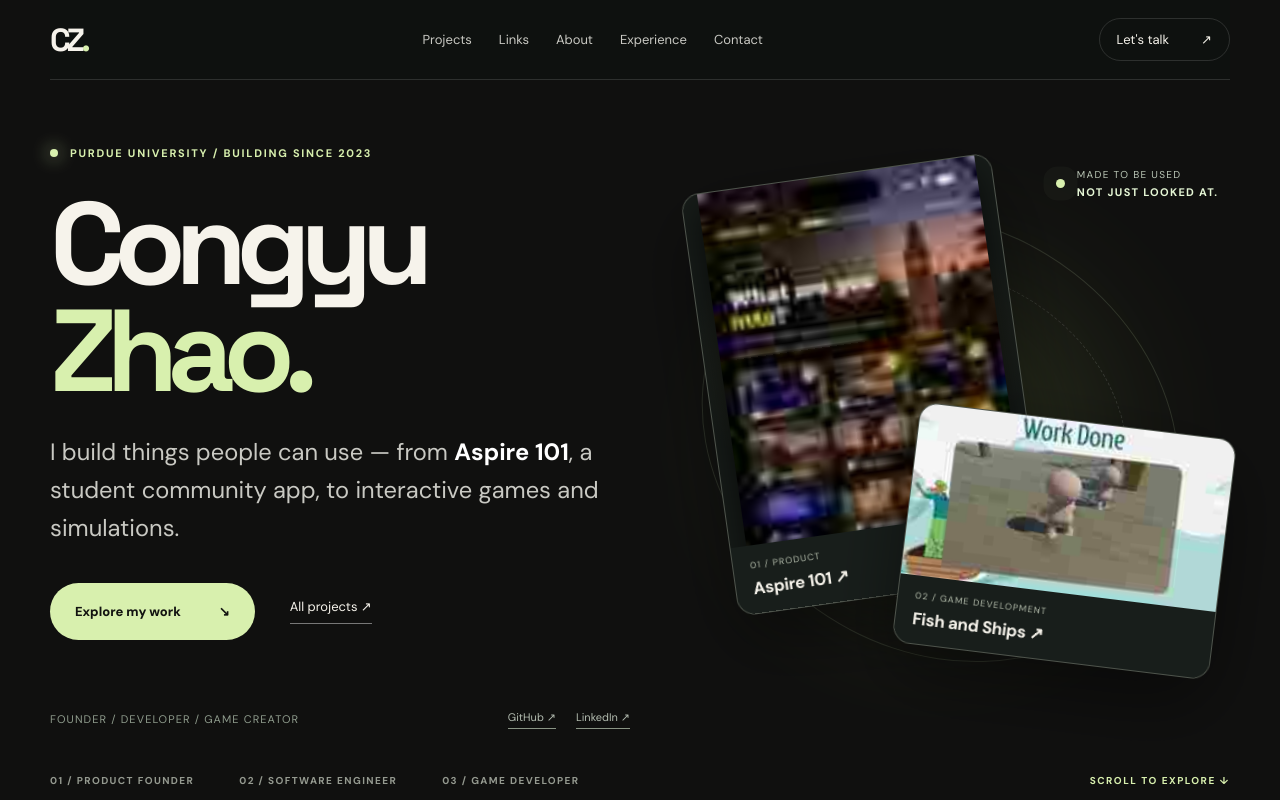
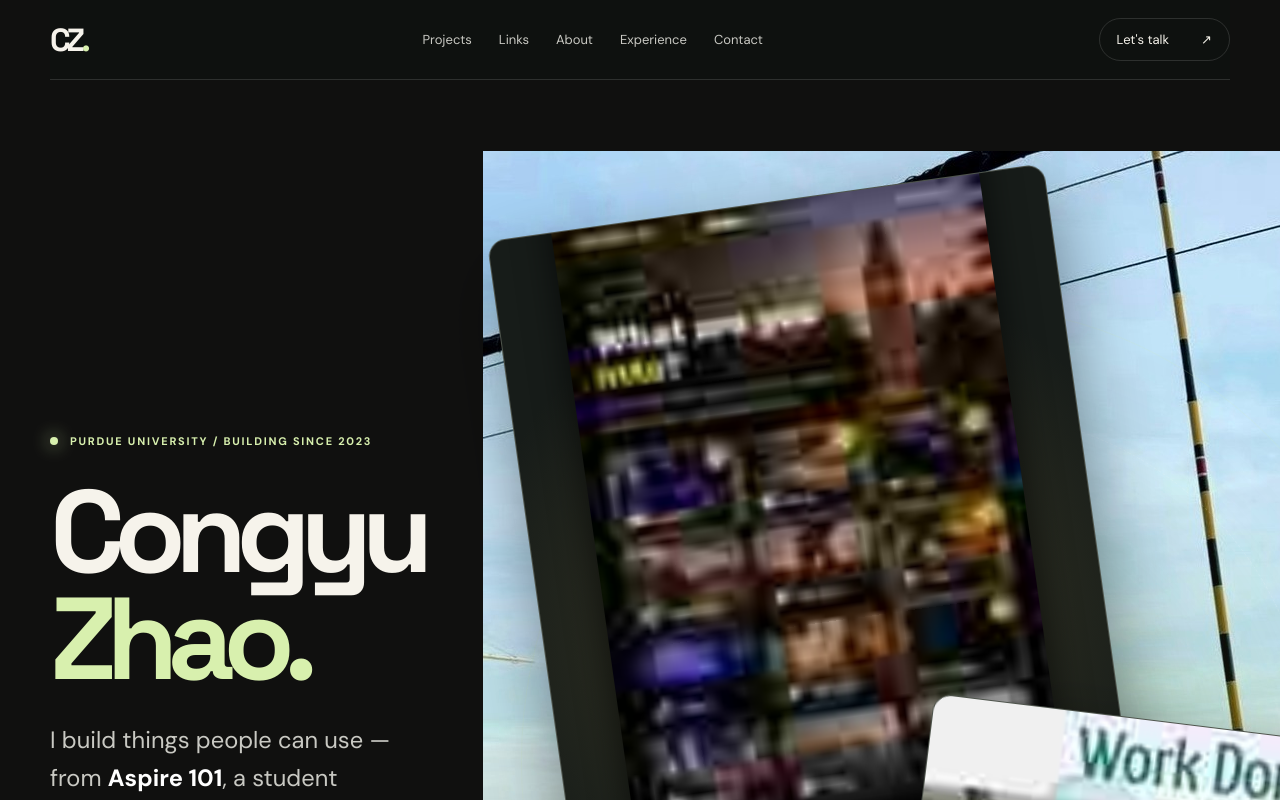
Before and after one commit to skrgulang/congyuzhao-portfolio, a Next.js app: page / in a window 1280 px wide. Shown: the top 800 px of the page. Built offline with nearby package versions, Linux system fonts and the light colour scheme.

Commit message:
Restore original portrait to hero and About while keeping live project previews

```diff
--- a/app/page.js
+++ b/app/page.js
@@ -47,8 +47,9 @@ export default function Home(){
       <div className="heroButtons"><a className="btnSolid" href="#work">Explore my work <span>↘</span></a><Link className="btnText" href="/projects">All projects ↗</Link></div>
       <div className="heroSocial"><span>FOUNDER / DEVELOPER / GAME CREATOR</span><a href="https://github.com/skrgulang" target="_blank" rel="noopener noreferrer">GitHub ↗</a><a href="https://www.linkedin.com/in/congyu-zhao-5226b52b1/" target="_blank" rel="noopener noreferrer">LinkedIn ↗</a></div>
     </div>
-    <div className="heroArtwork interactiveShowcase" ref={artRef} onPointerMove={onArtMove} onPointerLeave={onArtLeave} aria-label="Interactive showcase of Aspire 101 and Fish and Ships">
+    <div className="heroArtwork interactiveShowcase" ref={artRef} onPointerMove={onArtMove} onPointerLeave={onArtLeave} aria-label="Coastal portrait and interactive previews of Aspire 101 and Fish and Ships">
       <div className="showcaseOrbit" aria-hidden="true"/>
+      <figure className="showcasePortrait"><img src="/images/hero-recovered.jpg" width="960" height="1200" alt="Congyu Zhao by the coast in black T-shirt and sunglasses" fetchPriority="high"/><figcaption>CONGYU ZHAO · COASTAL PORTRAIT</figcaption></figure>
       <Link href="/projects/aspire-101" className="showcaseCard showcaseCardMain" aria-label="Open Aspire 101 case study"><div className="showcaseImage aspireShowcaseImage"><img src="/showcase/aspire-onboarding-concept.svg" alt="Aspire 101 onboarding design concept" width="180" height="350"/></div><div className="showcaseCardCaption"><span>01 / PRODUCT</span><strong>Aspire 101 ↗</strong></div></Link>
       <Link href="/projects/fish-and-ships" className="showcaseCard showcaseCardSide" aria-label="Open Fish and Ships case study"><img src="/showcase/fish-characters.svg" width="330" height="190" alt="Actual Fish and Ships development frame"/><div className="showcaseCardCaption"><span>02 / GAME DEVELOPMENT</span><strong>Fish and Ships ↗</strong></div></Link>
       <div className="showcaseNote"><span className="showcasePulse"/><span>MADE TO BE USED<br/><strong>NOT JUST LOOKED AT.</strong></span></div>
@@ -59,7 +60,7 @@ export default function Home(){
   <section className="aspireCase frame reveal-on-scroll" aria-label="Aspire 101 case study"><div className="caseHeader"><p className="newEyebrow">FEATURED STARTUP / ASPIRE 101</p><h2>Why I started <em>Aspire 101.</em></h2><p>At Purdue, I kept seeing the same requests scattered across group chats: rides, help moving, people looking for teammates. I started Aspire 101 to make those connections easier to find.</p></div><div className="caseSteps"><div><span>01 / THE PROBLEM</span><h3>Too many separate group chats.</h3><p>It's easy to miss a request or an event if you're not already in the right chat.</p></div><div><span>02 / THE PRODUCT</span><h3>A place to post and respond.</h3><p>Posts, replies, profiles, and messages are designed around the things students actually need.</p></div><div><span>03 / THE BUILD</span><h3>Working on web and mobile.</h3><p>Built with Next.js, Supabase, and Stripe integrations, with an Expo React Native mobile application in development.</p></div></div><div className="featureActions"><Link className="btnSolid" href="/projects/aspire-101">Read the case study ↗</Link><a href="https://www.aspires101.com/" target="_blank" rel="noopener noreferrer">Visit live product ↗</a></div></section>
   <section className="fishShowcase frame reveal-on-scroll" id="fish-demo" aria-label="Fish and Ships development presentation"><div><p className="newEyebrow">FISH AND SHIPS / DEVELOPMENT PRESENTATION</p><h2>Inside <em>Fish and Ships.</em></h2><p>Our demo walks through the Unity prototype: inventory, level editing, character interaction, and island terrain. It also shows the work behind the scenes.</p><div className="fishShowcaseLinks"><Link className="btnSolid" href="/projects/fish-and-ships">See the project ↗</Link><a className="plainProjectLink" href="https://canva.link/u458h0dmje58utc" target="_blank" rel="noopener noreferrer">Watch demo ↗</a><span>Full demo · 3 min 59 sec · External Canva link</span></div></div><div className="fishDetails"><article><b>01 / INVENTORY</b><h3>Items, categories & actions</h3><p>Fish, tools and materials with item selection and in-game actions.</p></article><article><b>02 / WORLD</b><h3>Island & terrain</h3><p>Exploration environments, island generation and terrain editing in Unity.</p></article><article><b>03 / GAMEPLAY</b><h3>Interactions & iteration</h3><p>Playable character actions, development testing, and team iteration.</p></article></div></section>
   <section className="projectLinks frame reveal-on-scroll" id="links"><div><p className="newEyebrow">LINKS</p><h2>Find me <em>elsewhere.</em></h2></div><div className="outboundLinks"><a href="https://www.aspires101.com/" target="_blank" rel="noopener noreferrer"><span>Aspire 101</span><strong>Live product ↗</strong></a><a href="https://github.com/skrgulang" target="_blank" rel="noopener noreferrer"><span>GitHub</span><strong>Repositories ↗</strong></a><a href="https://www.linkedin.com/in/congyu-zhao-5226b52b1/" target="_blank" rel="noopener noreferrer"><span>LinkedIn</span><strong>Experience & updates ↗</strong></a><a href="https://www.instagram.com/congyu_zhao/" target="_blank" rel="noopener noreferrer"><span>Instagram</span><strong>Personal updates ↗</strong></a><a href="mailto:24zhaocongyu@gmail.com"><span>Email</span><strong>Get in touch ↗</strong></a></div></section>
-  <section className="newAbout frame reveal-on-scroll" id="about"><div><p className="newEyebrow">02 / ABOUT</p><h2>A little<br/><em>about me.</em></h2></div><div className="aboutRight"><p>I'm studying at <strong>Purdue University</strong>. I founded <strong>Aspire 101</strong> under Cloudora Labs and co-founded the game studio <strong>3AM</strong>.</p><p>Most days I'm working on product decisions, React and Supabase code, or a Unity scene. I like switching between the technical details and the experience someone has using what I build.</p><div className="capabilities"><div><span>BUILD</span>Next.js · React Native · Supabase · Stripe</div><div><span>CREATE</span>Unity · C# · 3D environments · Game systems</div><div><span>EXPLORE</span>Product thinking · UX · Visual storytelling</div></div></div></section>
+  <section className="newAbout frame reveal-on-scroll" id="about"><div><p className="newEyebrow">02 / ABOUT</p><h2>A little<br/><em>about me.</em></h2><figure className="aboutPortrait"><img src="/images/hero-recovered.jpg" width="960" height="1200" alt="Congyu Zhao photographed near the coast" loading="lazy"/><figcaption>From my personal photo archive</figcaption></figure></div><div className="aboutRight"><p>I'm studying at <strong>Purdue University</strong>. I founded <strong>Aspire 101</strong> under Cloudora Labs and co-founded the game studio <strong>3AM</strong>.</p><p>Most days I'm working on product decisions, React and Supabase code, or a Unity scene. I like switching between the technical details and the experience someone has using what I build.</p><div className="capabilities"><div><span>BUILD</span>Next.js · React Native · Supabase · Stripe</div><div><span>CREATE</span>Unity · C# · 3D environments · Game systems</div><div><span>EXPLORE</span>Product thinking · UX · Visual storytelling</div></div></div></section>
   <section className="newExperience frame reveal-on-scroll" id="experience"><div className="sectionTop"><div><p className="newEyebrow">03 / JOURNEY</p><h2>Experience<em>.</em></h2></div><p className="sectionAside">Work and experience outside class.</p></div><div className="timeline">{experience.map(x=><div className="timelineRow" key={x.role}><span className="timelineYear">{x.year}</span><div><h3>{x.role}</h3><strong>{x.org}</strong><p>{x.detail}</p></div><span className="timelineArrow">↗</span></div>)}</div></section>
   <section className="newContact frame reveal-on-scroll" id="contact"><div className="contactGlow" aria-hidden="true"/><p className="newEyebrow">04 / SAY HELLO</p><h2>Let's <em>talk.</em></h2><p>Want to talk about a project, a role, or an idea? Send me a note.</p><a className="contactEmail" href="mailto:24zhaocongyu@gmail.com">24zhaocongyu@gmail.com <span>↗</span></a><div className="contactSocial"><a href="https://github.com/skrgulang" target="_blank" rel="noreferrer">GitHub ↗</a><a href="https://www.linkedin.com/in/congyu-zhao-5226b52b1/" target="_blank" rel="noreferrer">LinkedIn ↗</a><a href="https://www.aspires101.com/" target="_blank" rel="noreferrer">Aspire 101 ↗</a><a href="https://www.instagram.com/congyu_zhao/" target="_blank" rel="noopener noreferrer">Instagram ↗</a></div></section>
   <footer className="newFooter frame"><span>© 2026 CONGYU ZHAO</span><span>PURDUE · 2026</span><a href="#top">BACK TO TOP ↑</a></footer>
```
